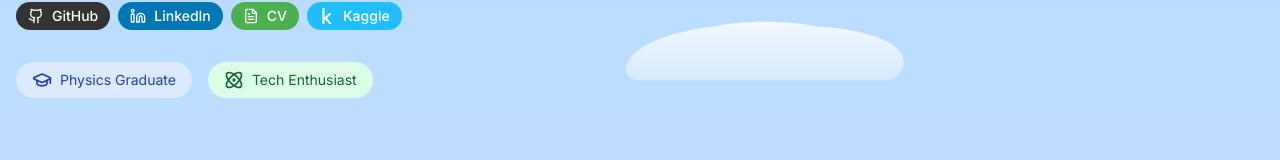
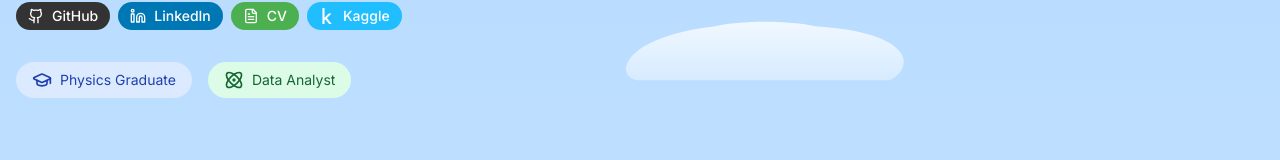
Before and after one commit to haydentbs/portfolio-website-3, a Next.js app: page / in a window 1280 px wide. Shown: the part 427-587 px from the top of the page. Built offline with nearby package versions, Linux system fonts and the light colour scheme.

Commit message:
Update hero.tsx

```diff
--- a/components/hero.tsx
+++ b/components/hero.tsx
@@ -37,7 +37,7 @@ export default function Hero() {
         </div>
         <div className="flex items-center gap-2 bg-green-100 text-green-800 px-3 py-1.5 sm:px-4 sm:py-2 rounded-full text-sm">
           <Atom className="h-4 w-4 sm:h-5 sm:w-5" />
-          <span>Tech Enthusiast</span>
+          <span>Data Analyst</span>
         </div>
       </div>
     </section>
```
